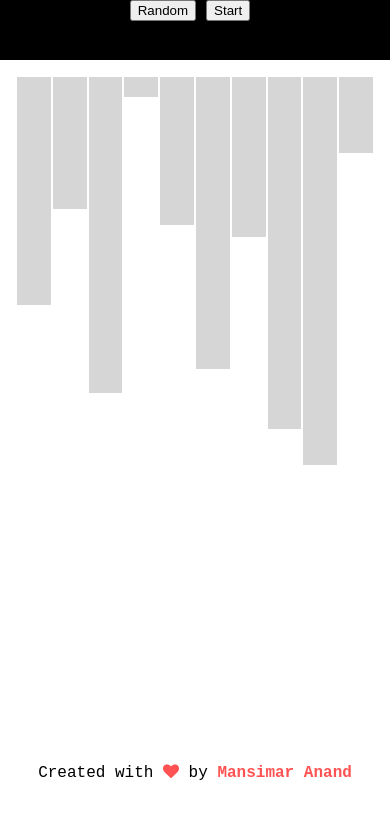
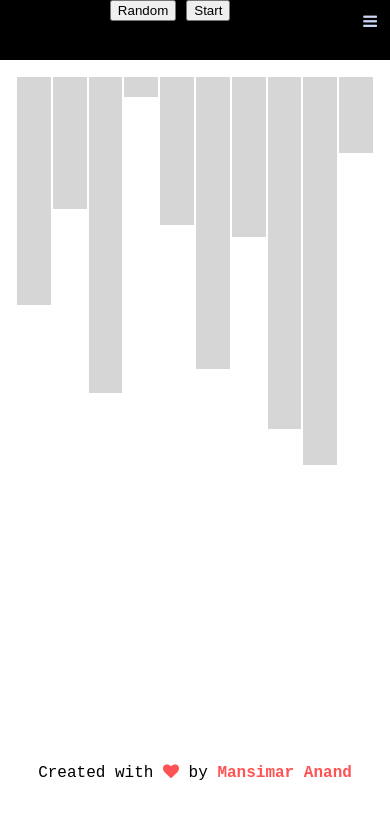
Before and after one commit to anandman03/algorithm-visualizer-react-app, a React (Create React App) app: page / in a window 390 px wide. Shown: the top 818 px of the page. Built offline with nearby package versions, Linux system fonts and the light colour scheme.

Commit message:
added responsive design

```diff
--- a/src/components/navbar.jsx
+++ b/src/components/navbar.jsx
@@ -60,6 +60,11 @@ class Navbar extends React.Component {
                 </span>
 
                 <button id="random" onClick = {() => this.props.start()}>Start</button>
+                <a className="icon"
+                    href = "javascript:"
+                    onClick = {() => this.props.response()}>
+                        <i class="fa fa-bars"></i>
+                </a>
             </div>
         );
     }
--- a/src/components/visualizer.jsx
+++ b/src/components/visualizer.jsx
@@ -32,6 +32,7 @@ class Visualizer extends React.Component {
             <React.Fragment>
                 <Navbar
                     start = {this.start}
+                    response = {this.response}
                     newList = {this.generateList}
                     updateValue = {this.updateValue}
                 />
@@ -114,6 +115,12 @@ class Visualizer extends React.Component {
         this.setState({list: newList});
         await pause(this.state.speed);
     };
+
+    response = () => {
+        let Navbar = document.querySelector(".navbar");
+        if(Navbar.className === "navbar") Navbar.className += " responsive";
+        else Navbar.className = "navbar";
+    };
 }
 
 export default Visualizer;
```
Also changed, not shown: 1 other file (tests, documents, lock files or other folders).
